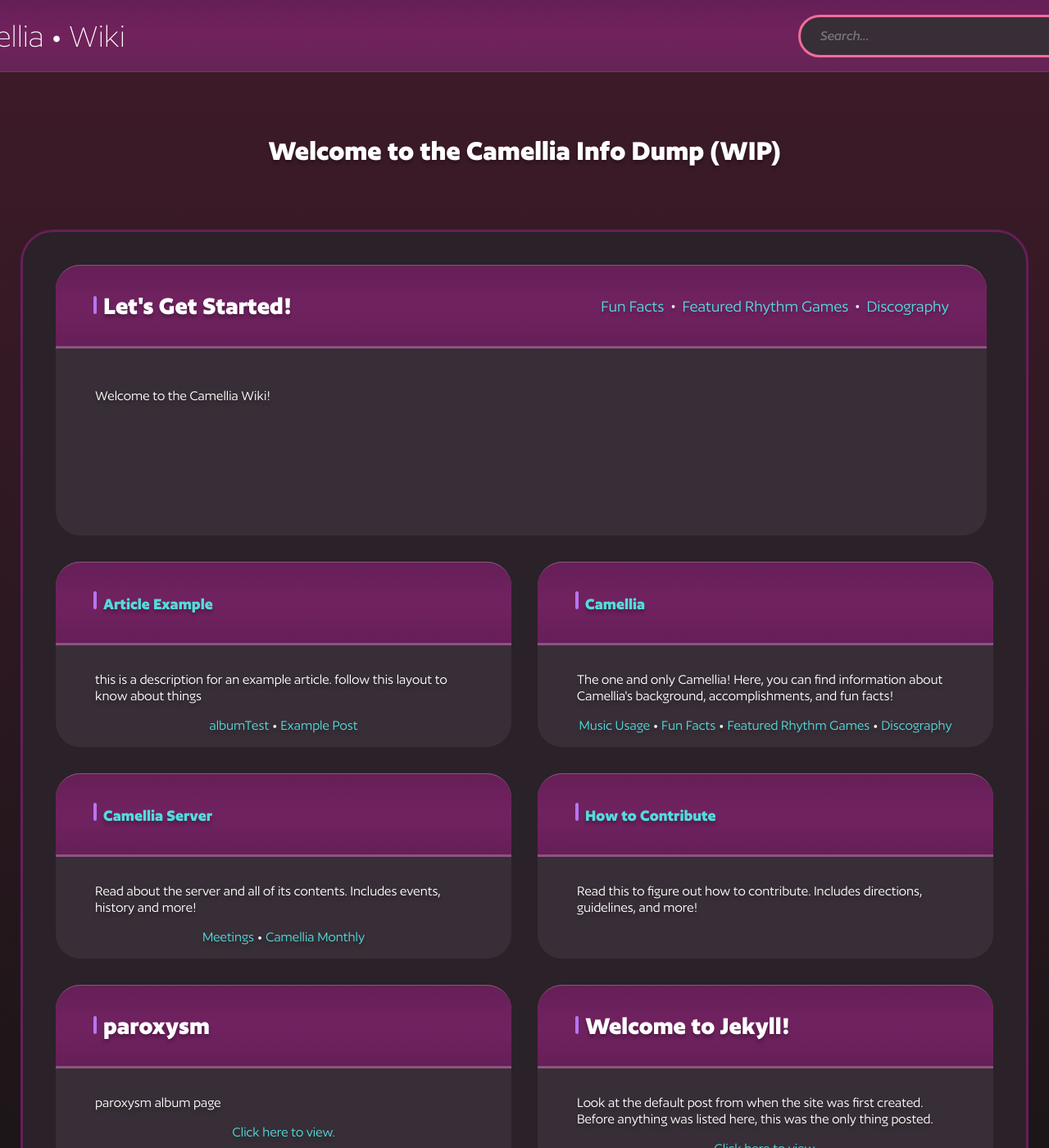
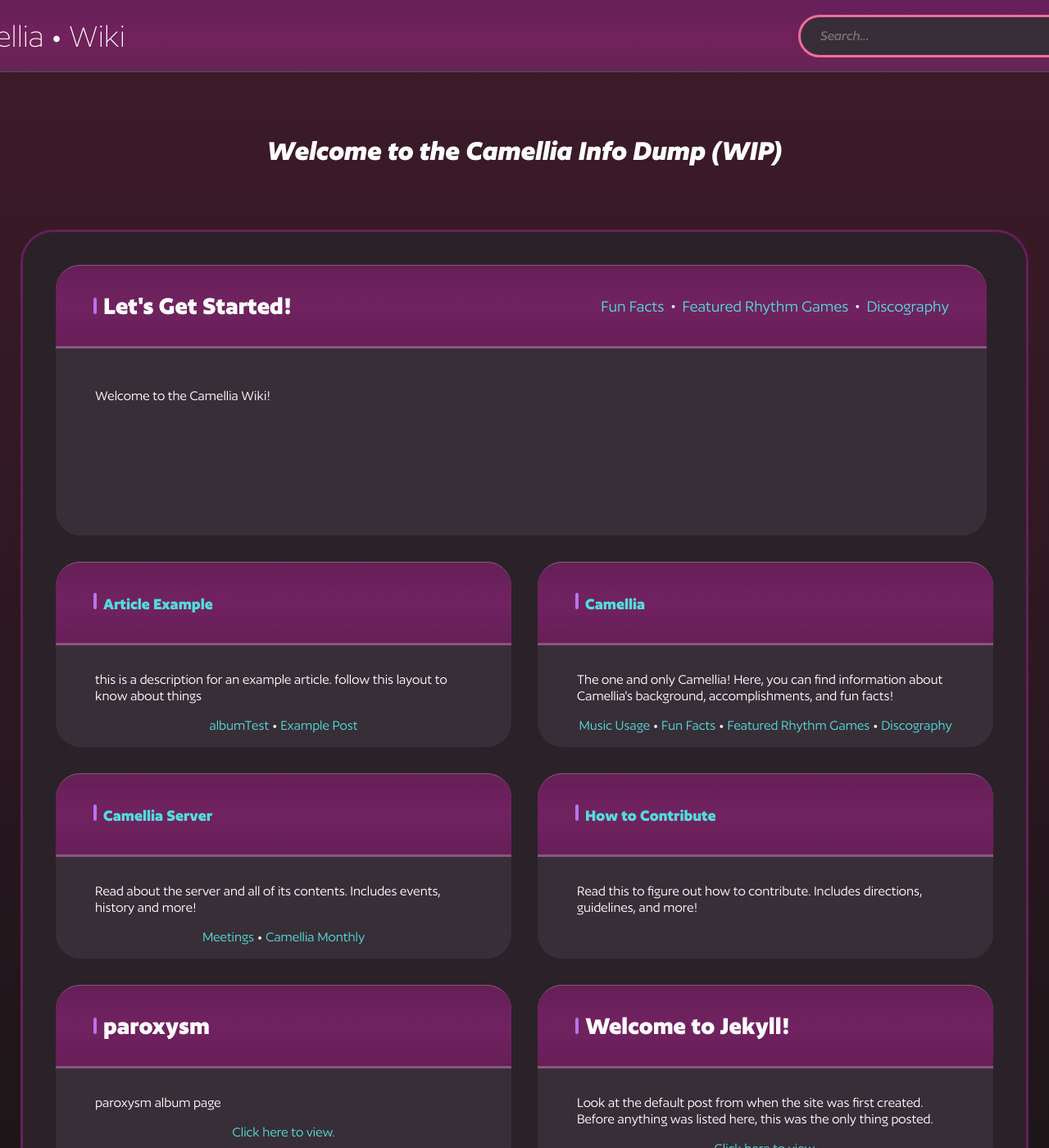
Before and after one commit to CamelliaCommunity/Wiki, a Jekyll site: the page built from index.markdown, in a window 1280 px wide and 1400 px high. Shown: the whole window at 82% size. Built offline with Jekyll 4.4.1, drawn with Linux system fonts in a browser that asks for light colours.

Commit message:
minor improvements for new font

```diff
--- a/assets/_scss/styles.scss
+++ b/assets/_scss/styles.scss
@@ -95,7 +95,6 @@
   font-size: 16px;
   background: linear-gradient(180deg, rgba(246, 65, 141, 0.2) 0%, rgba(48, 37, 41, 0.2) 100%), #111;
   color: var(--textColorDefault);
-  text-shadow: 0px 4px 4px rgba(0, 0, 0, 0.25);
   min-height: 100vh;
 
   -webkit-font-smoothing: subpixel-antialiased;
@@ -434,7 +433,7 @@
   content: "";
   display: inline-block;
   background: var(--secondaryColor) 0% 0% no-repeat padding-box;
-  height: 22px;
+  height: 20px;
   margin-right: 8px;
   width: 4px;
   position: inherit;
@@ -448,7 +447,7 @@
   content: "";
   display: inline-block;
   background: var(--secondaryColor) 0% 0% no-repeat padding-box;
-  height: 20px;
+  height: 17px;
   margin-right: 8px;
   width: 4px;
   position: inherit;
@@ -712,6 +711,7 @@
 }
 
 #notAFullTitleContainer h1 {
+  font-style: italic;
   margin-top: 164px;
   margin-bottom: 76px;
 }
--- a/assets/css/styles.css
+++ b/assets/css/styles.css
@@ -890,7 +890,6 @@
   font-size: 16px;
   background: linear-gradient(180deg, rgba(246, 65, 141, 0.2) 0%, rgba(48, 37, 41, 0.2) 100%), #111;
   color: var(--textColorDefault);
-  text-shadow: 0px 4px 4px rgba(0, 0, 0, 0.25);
   min-height: 100vh;
   -webkit-font-smoothing: subpixel-antialiased;
   -moz-osx-font-smoothing: grayscale;
@@ -1219,7 +1218,7 @@
   content: "";
   display: inline-block;
   background: var(--secondaryColor) 0% 0% no-repeat padding-box;
-  height: 22px;
+  height: 20px;
   margin-right: 8px;
   width: 4px;
   position: inherit;
@@ -1233,7 +1232,7 @@
   content: "";
   display: inline-block;
   background: var(--secondaryColor) 0% 0% no-repeat padding-box;
-  height: 20px;
+  height: 17px;
   margin-right: 8px;
   width: 4px;
   position: inherit;
@@ -1485,6 +1484,7 @@
 }
 
 #notAFullTitleContainer h1 {
+  font-style: italic;
   margin-top: 164px;
   margin-bottom: 76px;
 }
```
Also changed, not shown: 1 other file.
